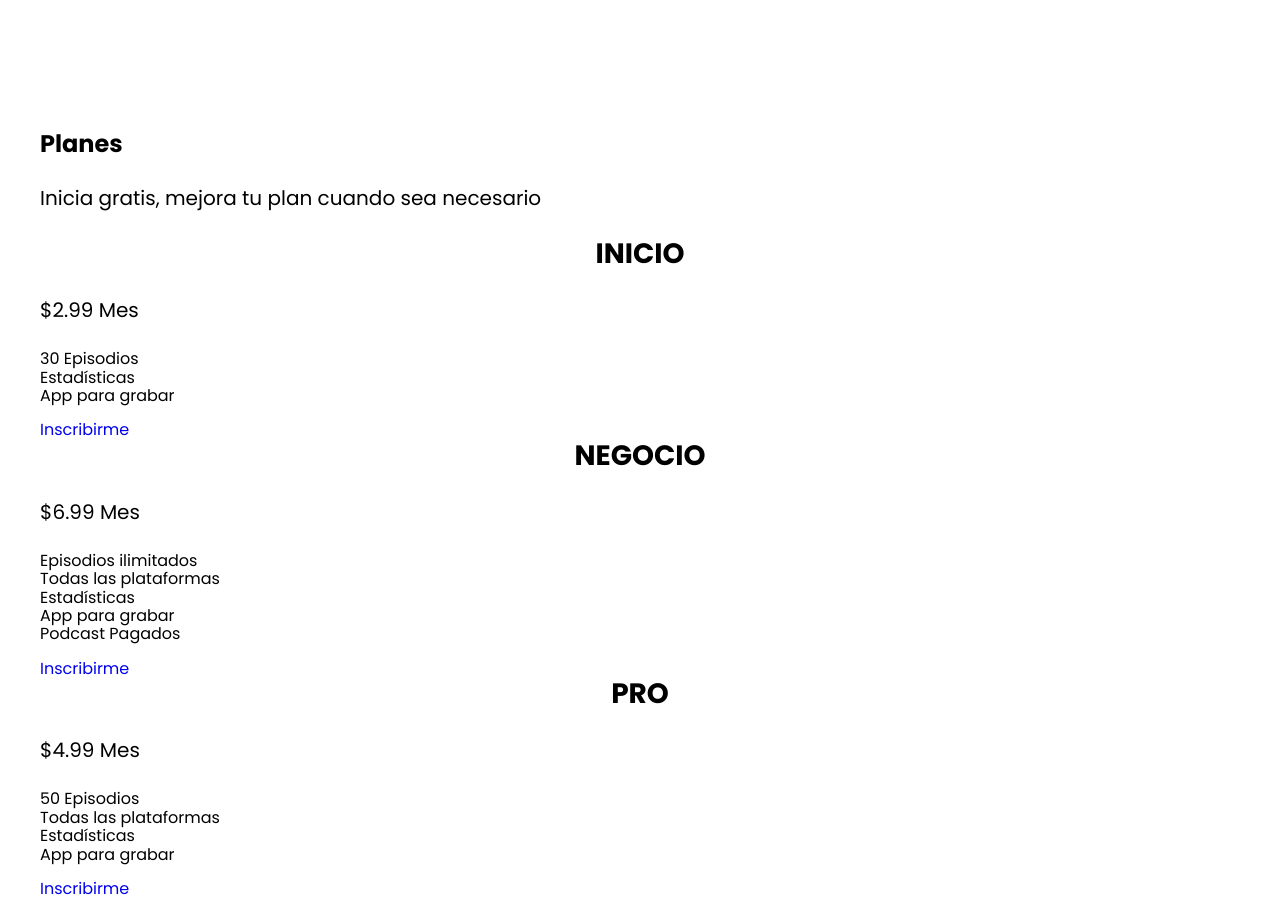
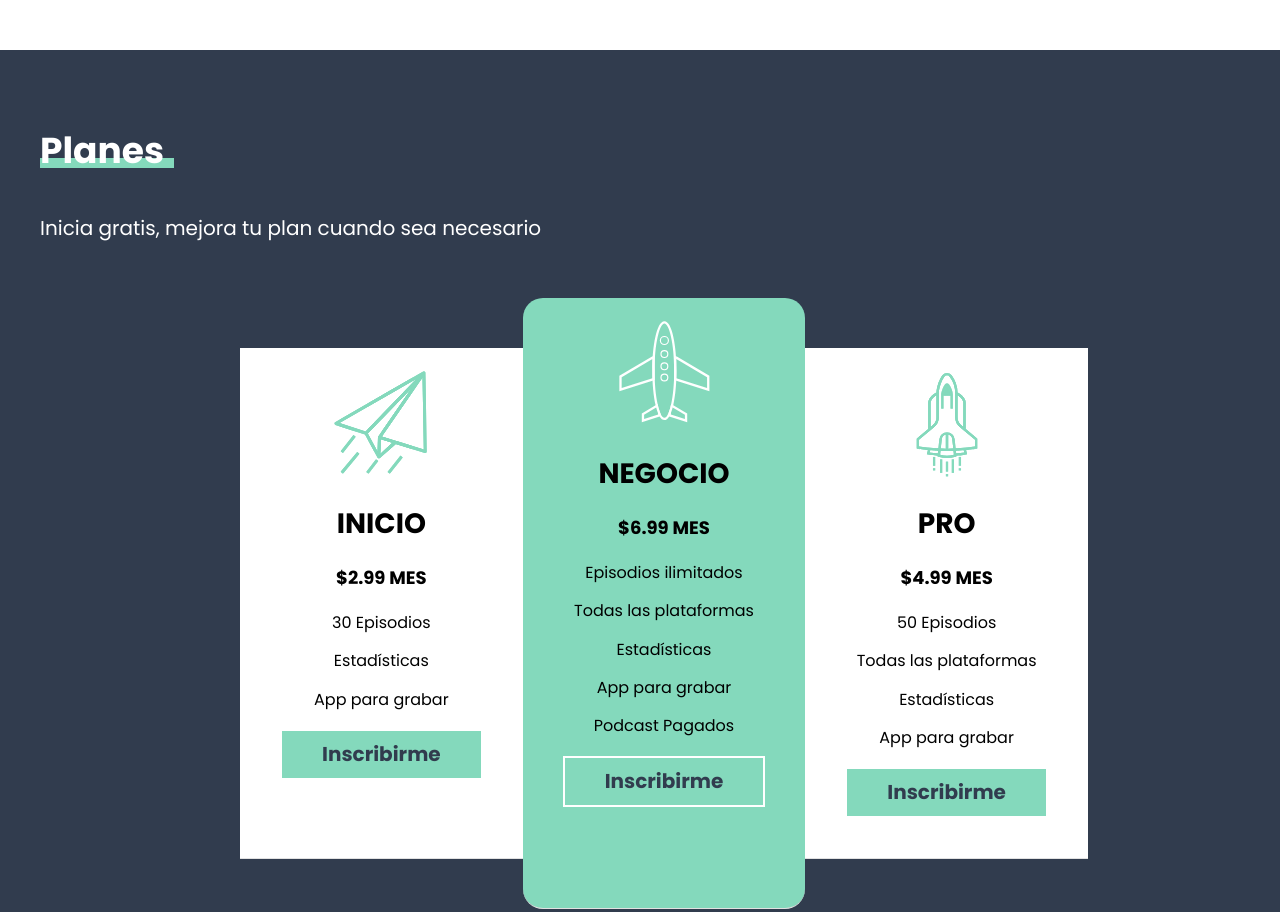
Before and after one commit to xandro2021/PodcastApp01, a website: page index.html in a window 1280 px wide. Shown: the part 3100-4012 px from the top of the page. Drawn offline with Linux system fonts and the light colour scheme.

Commit message:
styles: Planes & mixin for buttons (updated)

```diff
--- a/index.html
+++ b/index.html
@@ -92,7 +92,7 @@
                     <a href="#" class="boton-plan">Inscribirme</a>
                 </div> <!-- Finaliza el plan -->
 
-                <div class="plan Pro">
+                <div class="plan pro">
                     <h3>Pro</h3>
                     <p class="precio"> $4.99 Mes </p>
 
--- a/src/scss/base/_mixins.scss
+++ b/src/scss/base/_mixins.scss
@@ -58,6 +58,13 @@
     background-position: top center;
 }
 
+@mixin iconoBg( $url ) {
+    background-image: url($url);
+    background-repeat: no-repeat;
+    background-position: 50% 2rem;
+    background-size: 10rem;
+}
+
 @mixin headingBorder( $colorTexto, $colorLinea ) {
     font-size: 3.6rem;
     display: inline-block;
--- a/src/scss/ui/_botones.scss
+++ b/src/scss/ui/_botones.scss
@@ -4,3 +4,10 @@
 .btn-primario {
     @include m.boton( v.$primario, v.$secundario );
 }
+
+.boton-plan {
+    @extend .btn-primario;
+    border: 2px v.$blanco solid;
+    margin-top: 2rem;
+    display: block;
+}
--- a/src/scss/ui/_index.scss
+++ b/src/scss/ui/_index.scss
@@ -2,6 +2,7 @@
 @forward "creapodcast";
 @forward "beneficios";
 @forward "estadisticas";
+@forward "planes";
 
 
 
--- /dev/null
+++ b/src/scss/ui/_planes.scss
@@ -0,0 +1,75 @@
+@use "base/variables" as v;
+@use "base/mixins" as m;
+
+.planes {
+    background-color: v.$secundario;
+
+    h2 {
+        @include m.headingBorder( v.$blanco, v.$primario );
+    }
+
+    .descripcion {
+        color: v.$blanco;
+    }
+}
+
+.nuestros-planes {
+    display: flex;
+    flex-direction: column;
+
+    @include m.tablet {
+        flex-direction: row;
+        max-width: 80rem;
+        // margin: 10rem auto 0rem auto;
+        margin-inline: auto;
+        margin-block-start: 10rem;
+    }
+
+    .plan {
+        flex-grow: 1;
+        background-color: v.$blanco;
+        padding: 16rem 4rem 4rem 4rem;
+        border-bottom: 1px solid #e1e1e1;
+
+        .precio {
+            font-size: 1.8rem;
+            text-align: center;
+            font-weight: 700;
+            text-transform: uppercase;
+        }
+
+        .listado {
+            li {
+                text-align: center;
+                margin-bottom: 2rem;
+
+                &:last-of-type {
+                    margin-bottom: 0rem;
+                }
+            }
+        }
+
+        &.inicio {
+            @include m.iconoBg( "../img/icono_inicio.svg" );
+        }
+
+        &.pro {
+            @include m.iconoBg( "../img/icono_pro.svg" );
+        }
+
+        &.negocio {
+            background-color: v.$primario;
+            order: -1;
+            @include m.iconoBg( "../img/icono_negocio.svg" );
+
+            @include m.tablet {
+                order: unset;
+
+                margin-top: -5rem;
+                margin-bottom: -5rem;
+                border-radius: 2rem;
+            }
+        }
+
+    }
+}
```
Also changed, not shown: build/css/app.css, 1 other file.
